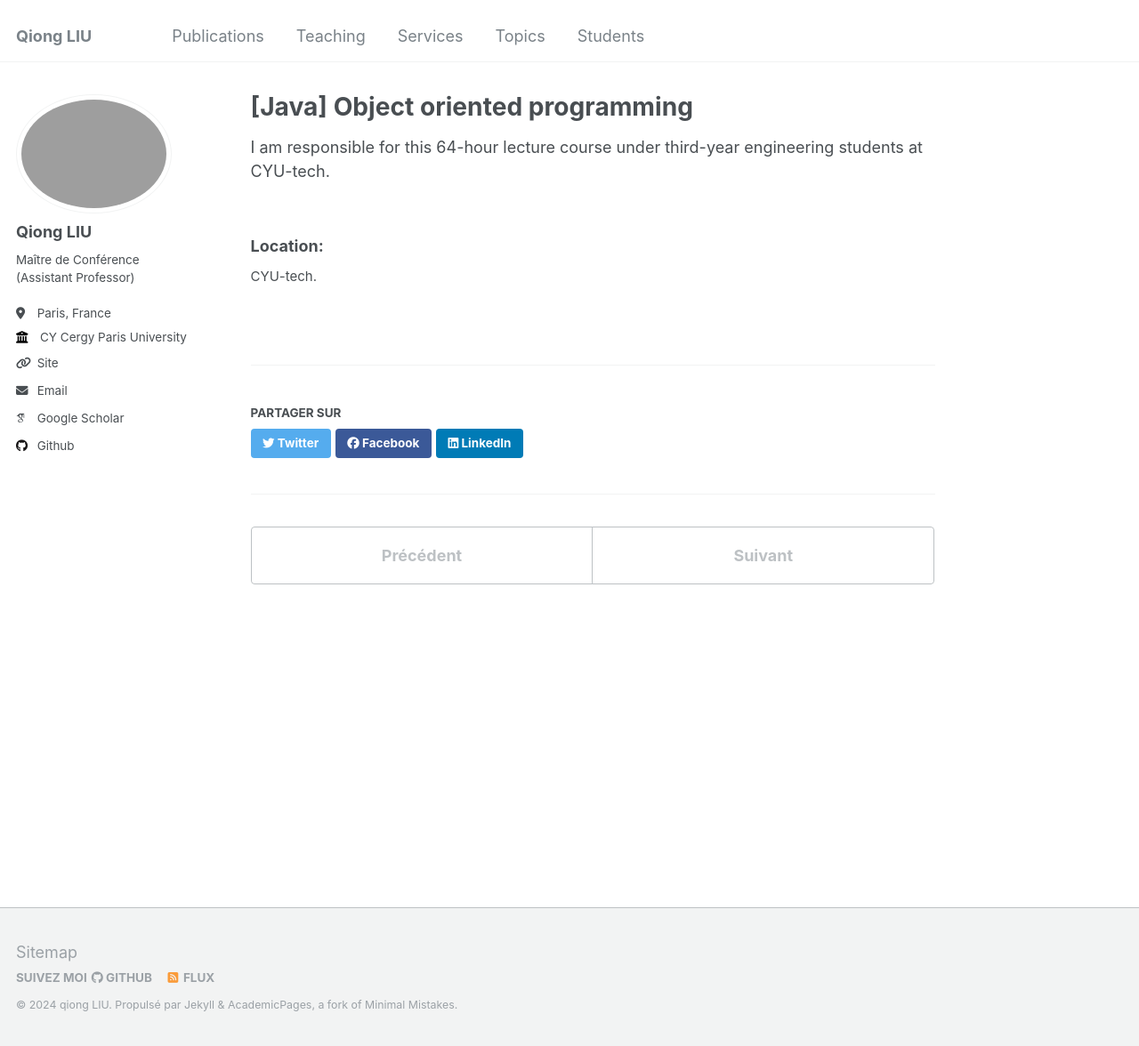
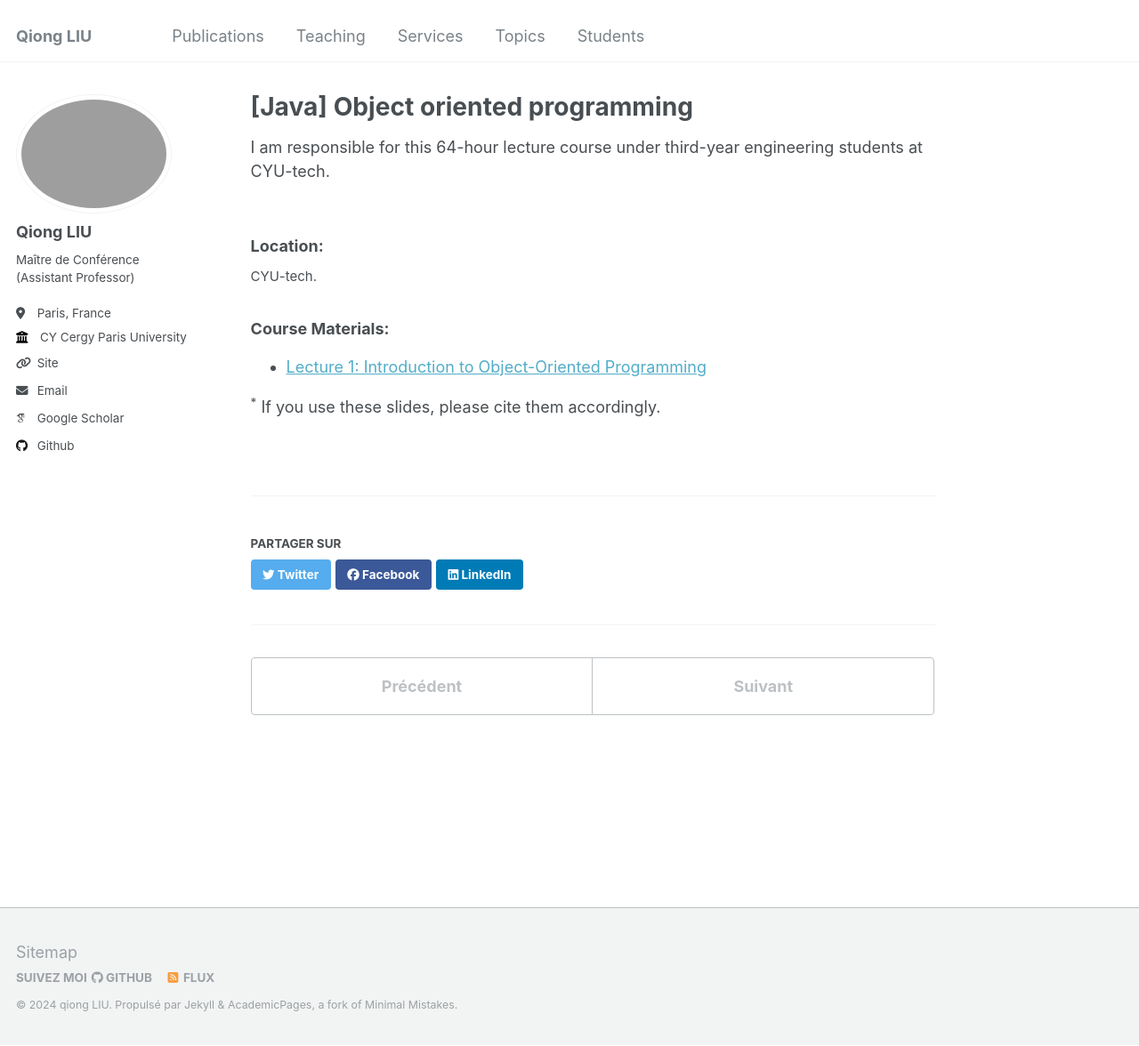
Before and after one commit to evesiphus/evesiphus.github.io, a Jekyll site: the page built from _teaching/2024-fall-java.md, in a window 1280 px wide and 1176 px high. Shown: the whole window at 89% size. Built offline with Jekyll 4.4.1, drawn with Linux system fonts in a browser that asks for light colours; some web fonts are replaced.

Commit message:
Update 2024-fall-java.md

```diff
--- a/_teaching/2024-fall-java.md
+++ b/_teaching/2024-fall-java.md
@@ -7,10 +7,15 @@ academic_year: "2024-2025"
 date: 2024-09-01
 program: Ingénieur 3
 room: N/A
-location: CYU-tech
+location: CYU-tech, saint-germain
 hours: "64h (CM+TP)"
 ---
 
-
 ### Location:
 <span style="font-size: smaller;">CYU-tech.</span>
+
+### Course Materials:
+- [Lecture 1: Introduction to Object-Oriented Programming](.../assets/teaching/java/CM1-Java.pdf)
+
+
+<sup>*</sup> If you use these slides, please cite them accordingly.
```
